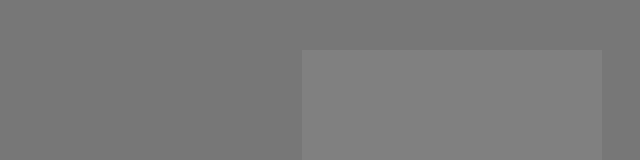
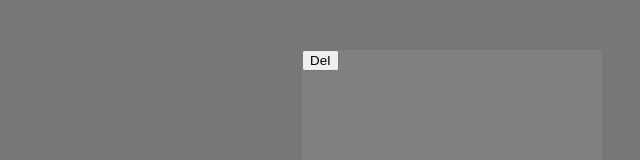
Before and after one commit to HarutEx/CalcuLator, a plain HTML site: page index.html in a window 1280 px wide. Shown: the full height of the page, 188-828 px from the left. Drawn offline with Linux system fonts and the light colour scheme.

Commit message:
Update index.html
edit DeL button

```diff
--- a/index.html
+++ b/index.html
@@ -1,5 +1,6 @@
 <!doctype html>
 <html>
+
 <head>
     <meta charset="utf-8">
     <title>calculator</title>
@@ -8,7 +9,14 @@
 </head>
 
 <body>
-    <div id="background"></div>
+    <div id="background">
+        <div id="result"></div>
+        <div id="main">
+            <div id="first-rows">
+                <button class="del-bg" id="delete">DeI</button>
+            </div>
+        </div>
+    </div>
     <script src="myScript.js"></script>
 </body>
 
```
